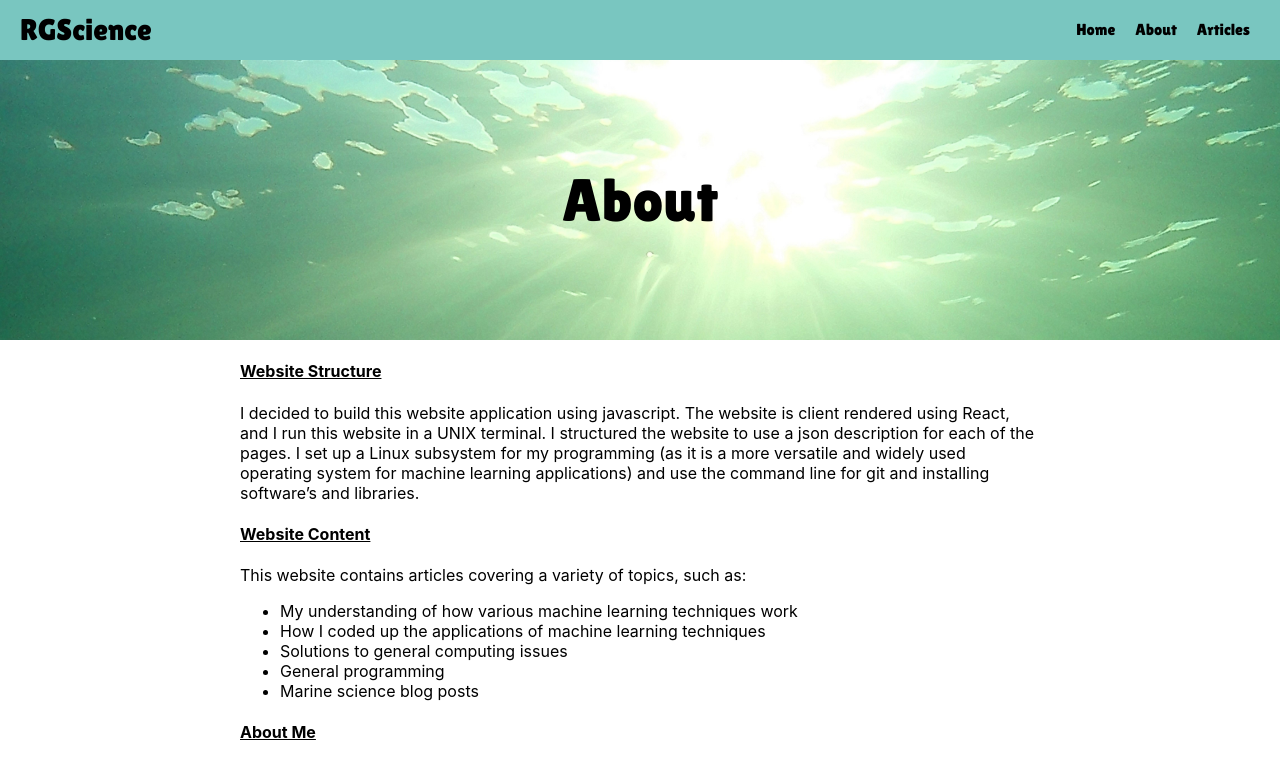
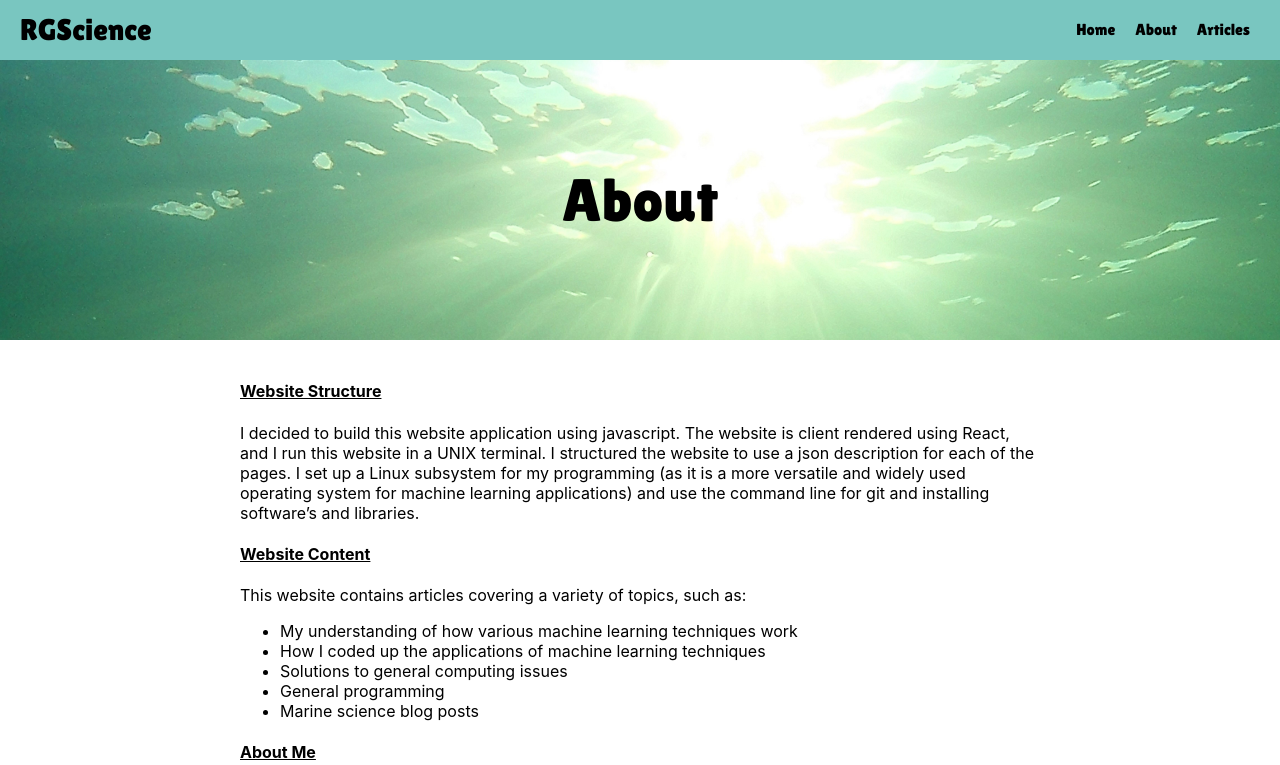
Before and after one commit to RGreensmith/rgdatascience, a React (Create React App) app: page /About in a window 1280 px wide. Shown: the top 765 px of the page. Built offline with nearby package versions, Linux system fonts and the light colour scheme.

Commit message:
altered fontsize of featured article title and added top padding to pages

```diff
--- a/src/components/home/home.scss
+++ b/src/components/home/home.scss
@@ -8,7 +8,7 @@
     padding-top: 15px;
     width: 80%;
     margin: 0 auto;
-    font-size: 35px;
+    font-size: 30px;
     font-family: "Lilita One";
     border-bottom: 4px solid $primaryBlue;
   }
--- a/src/components/page/page.scss
+++ b/src/components/page/page.scss
@@ -2,6 +2,7 @@
   .textContainer {
     max-width: 800px;
     margin: 0 auto;
+    padding-top: 20px;
   }
 
   h4 {
```
